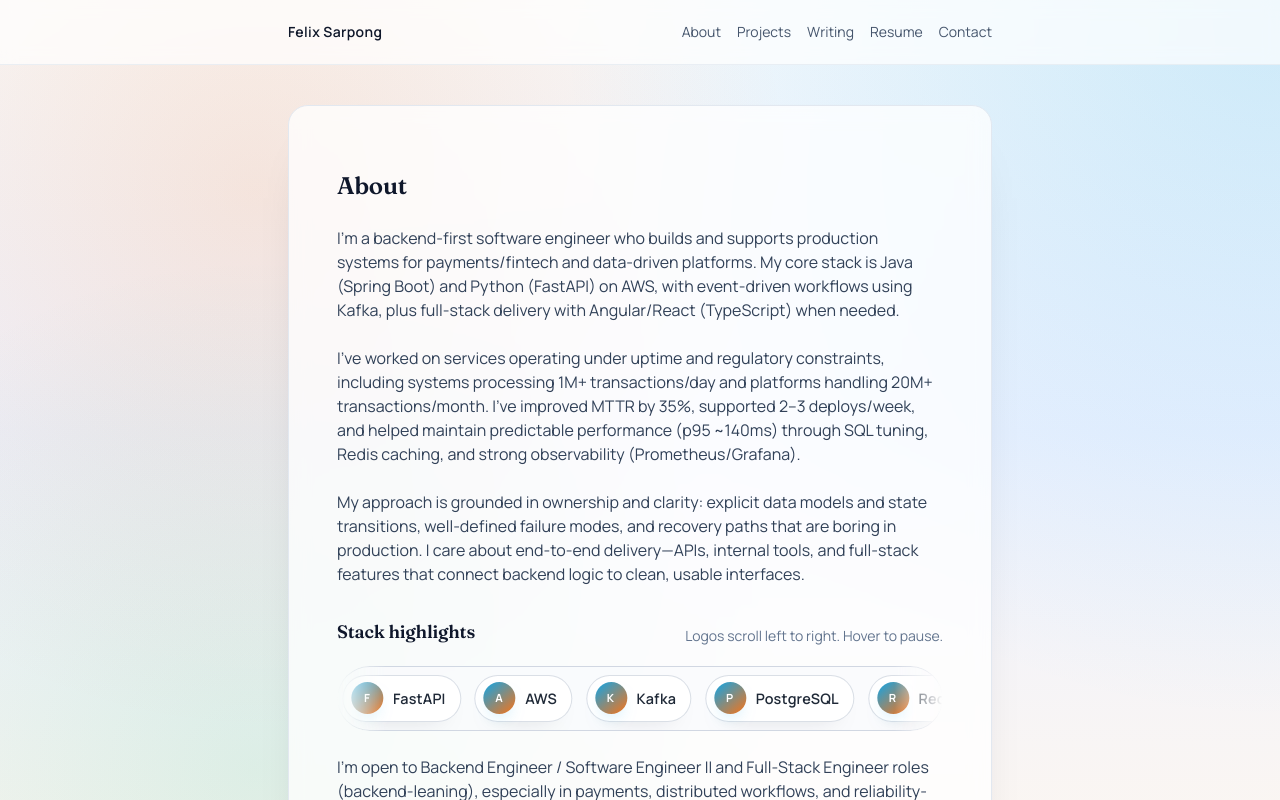
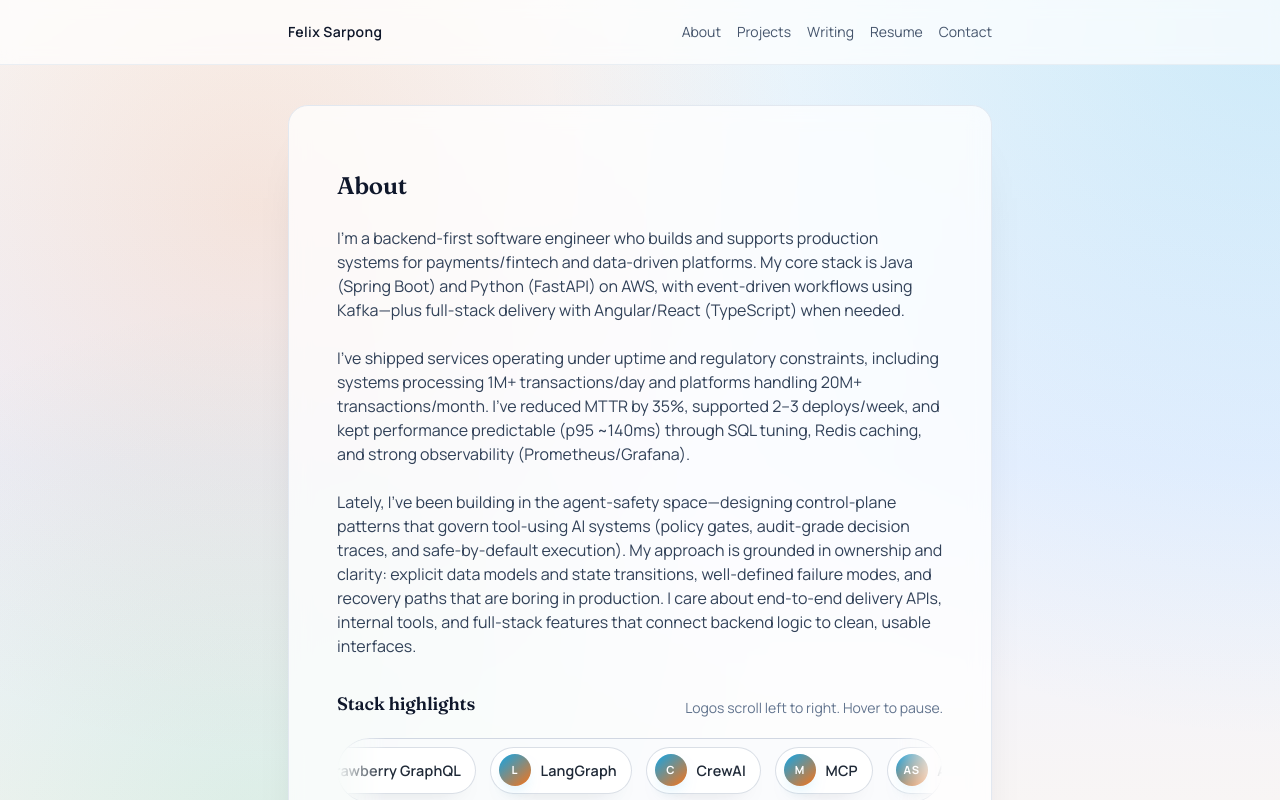
Before and after one commit to felixkwasisarpong/Portfolio, a Next.js app: page /about in a window 1280 px wide. Shown: the top 800 px of the page. Built offline with nearby package versions, Linux system fonts and the light colour scheme.

Commit message:
chore: skill update and resume update

```diff
--- a/app/about/page.tsx
+++ b/app/about/page.tsx
@@ -11,17 +11,28 @@ export default function AboutPage() {
   "Spring Boot",
   "Python",
   "FastAPI",
+  "GraphQL",
+  "Strawberry GraphQL",
+  "LangGraph",
+  "CrewAI",
+  "MCP",
+  "Agent Security",
+  "Neo4j",
+  "GraphRAG",
+  "Pinecone",
   "AWS",
   "Kafka",
   "PostgreSQL",
   "Redis",
   "Docker",
   "Kubernetes",
+  "GitHub Actions",
+  "OpenTelemetry",
+  "Prometheus",
+  "Grafana",
   "React",
   "Angular",
   "TypeScript",
-    "Prometheus",
-    "Grafana",
 ];
   const stackLoop = [...stack, ...stack];
 
@@ -32,17 +43,26 @@ export default function AboutPage() {
 
 <div className="mt-6 space-y-6 text-base text-slate-700">
   <p>
-I’m a backend-first software engineer who builds and supports production systems for payments/fintech and data-driven platforms. My core stack is Java (Spring Boot) and Python (FastAPI) on AWS, with event-driven workflows using Kafka, plus full-stack delivery with Angular/React (TypeScript) when needed.
+    I’m a backend-first software engineer who builds and supports production systems for payments/fintech and
+    data-driven platforms. My core stack is Java (Spring Boot) and Python (FastAPI) on AWS, with event-driven
+    workflows using Kafka—plus full-stack delivery with Angular/React (TypeScript) when needed.
   </p>
 
   <p>
-I’ve worked on services operating under uptime and regulatory constraints, including systems processing 1M+ transactions/day and platforms handling 20M+ transactions/month. I’ve improved MTTR by 35%, supported 2–3 deploys/week, and helped maintain predictable performance (p95 ~140ms) through SQL tuning, Redis caching, and strong observability (Prometheus/Grafana).
-
+    I’ve shipped services operating under uptime and regulatory constraints, including systems processing 1M+
+    transactions/day and platforms handling 20M+ transactions/month. I’ve reduced MTTR by 35%, supported 2–3
+    deploys/week, and kept performance predictable (p95 ~140ms) through SQL tuning, Redis caching, and strong
+    observability (Prometheus/Grafana).
   </p>
 
   <p>
-My approach is grounded in ownership and clarity: explicit data models and state transitions, well-defined failure modes, and recovery paths that are boring in production. I care about end-to-end delivery—APIs, internal tools, and full-stack features that connect backend logic to clean, usable interfaces.
+    Lately, I’ve been building in the agent-safety space—designing control-plane patterns that govern tool-using
+    AI systems (policy gates, audit-grade decision traces, and safe-by-default execution). My approach is grounded
+    in ownership and clarity: explicit data models and state transitions, well-defined failure modes, and recovery
+    paths that are boring in production. I care about end-to-end delivery APIs, internal tools, and full-stack
+    features that connect backend logic to clean, usable interfaces.
   </p>
+
 
           <div className="pt-2">
             <div className="flex flex-wrap items-end justify-between gap-2">
```
Also changed, not shown: 1 other file (tests, documents, lock files or other folders). Lines whose indentation alone changed are shown as unchanged.
